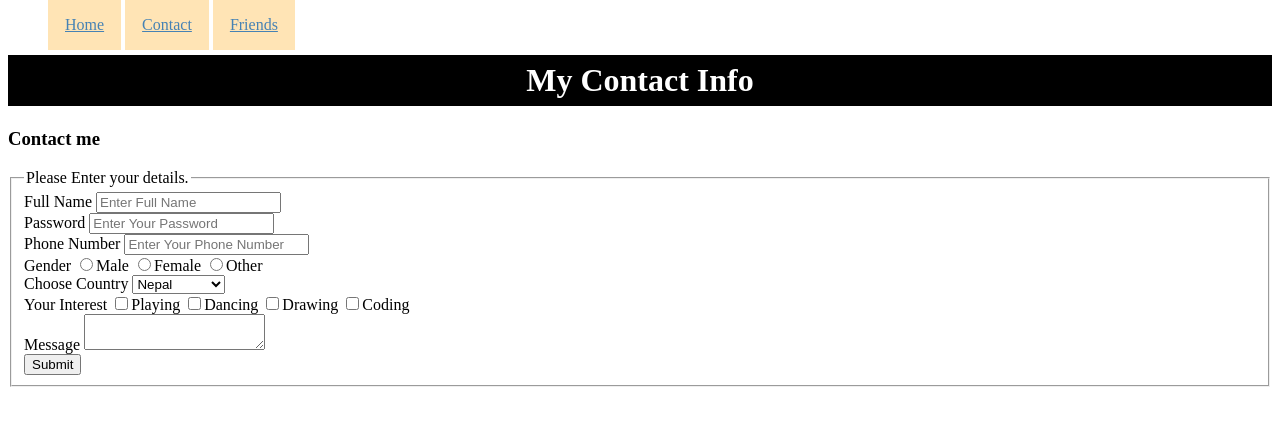
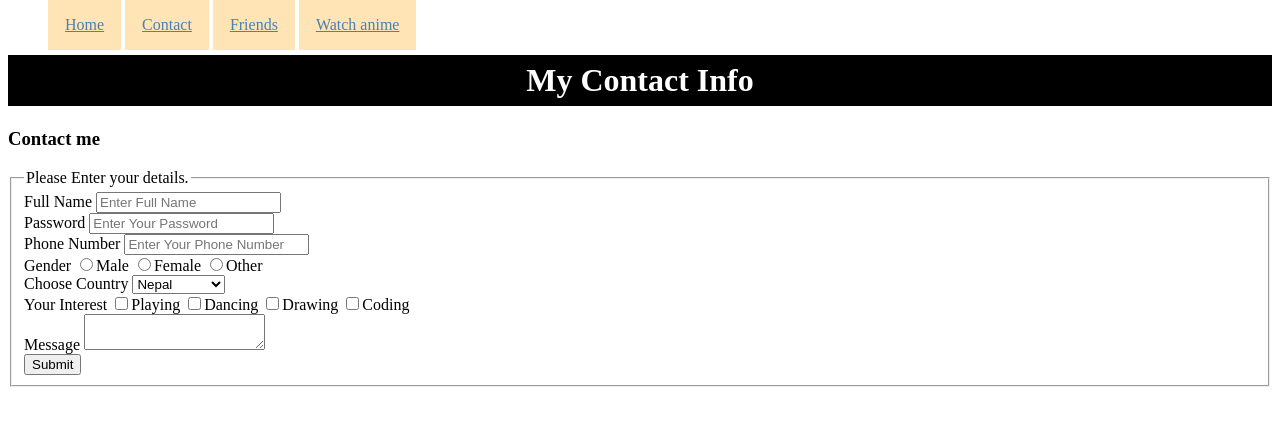
Before and after one commit to Aabiskarop123/Aabiskar.github.io, a plain HTML site: page contact.html in a window 1280 px wide. Drawn offline with Linux system fonts and the light colour scheme.

Commit message:
Update contact.html

```diff
--- a/contact.html
+++ b/contact.html
@@ -36,6 +36,8 @@
 
 
            <li><a href="friend.html">Friends</a></li>
+
+	    <li><a href="site.html">Watch anime</a></li>
 
     </ul>
 </nav>
```
